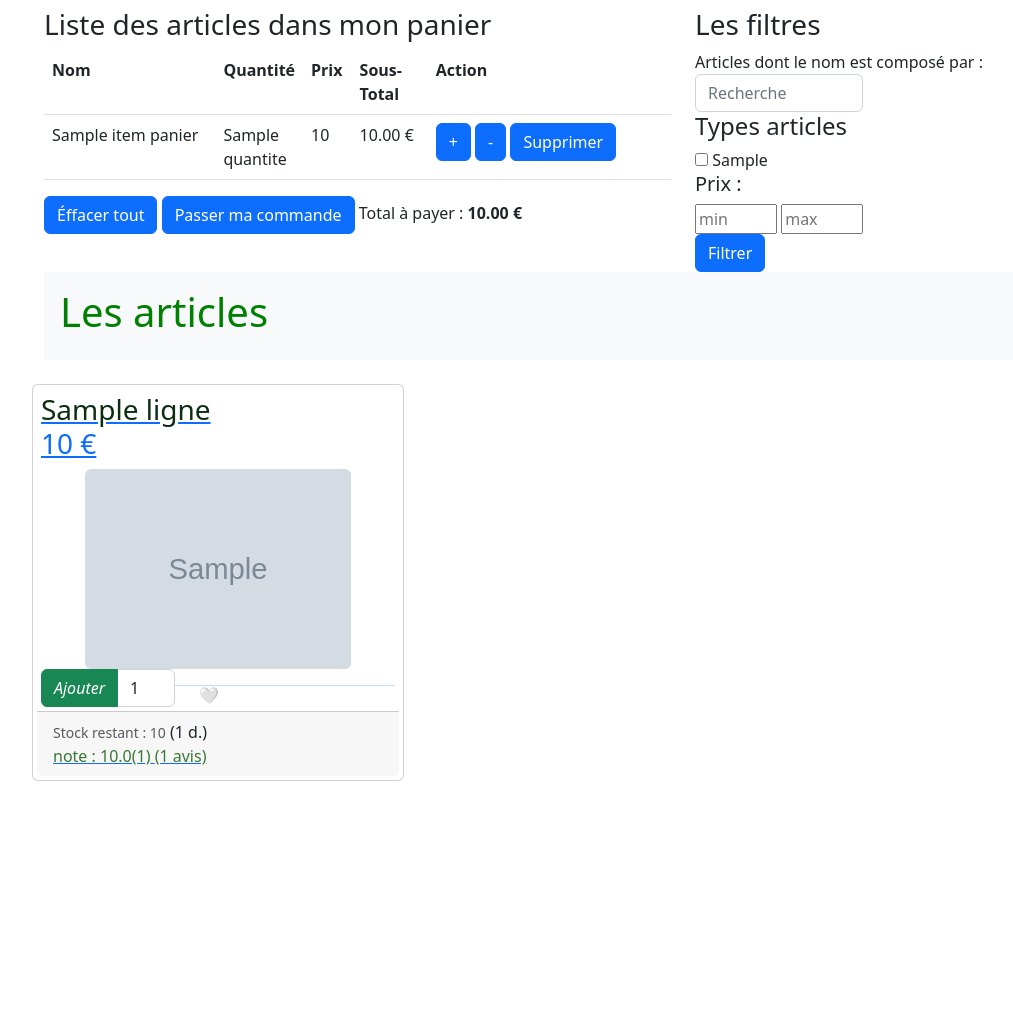
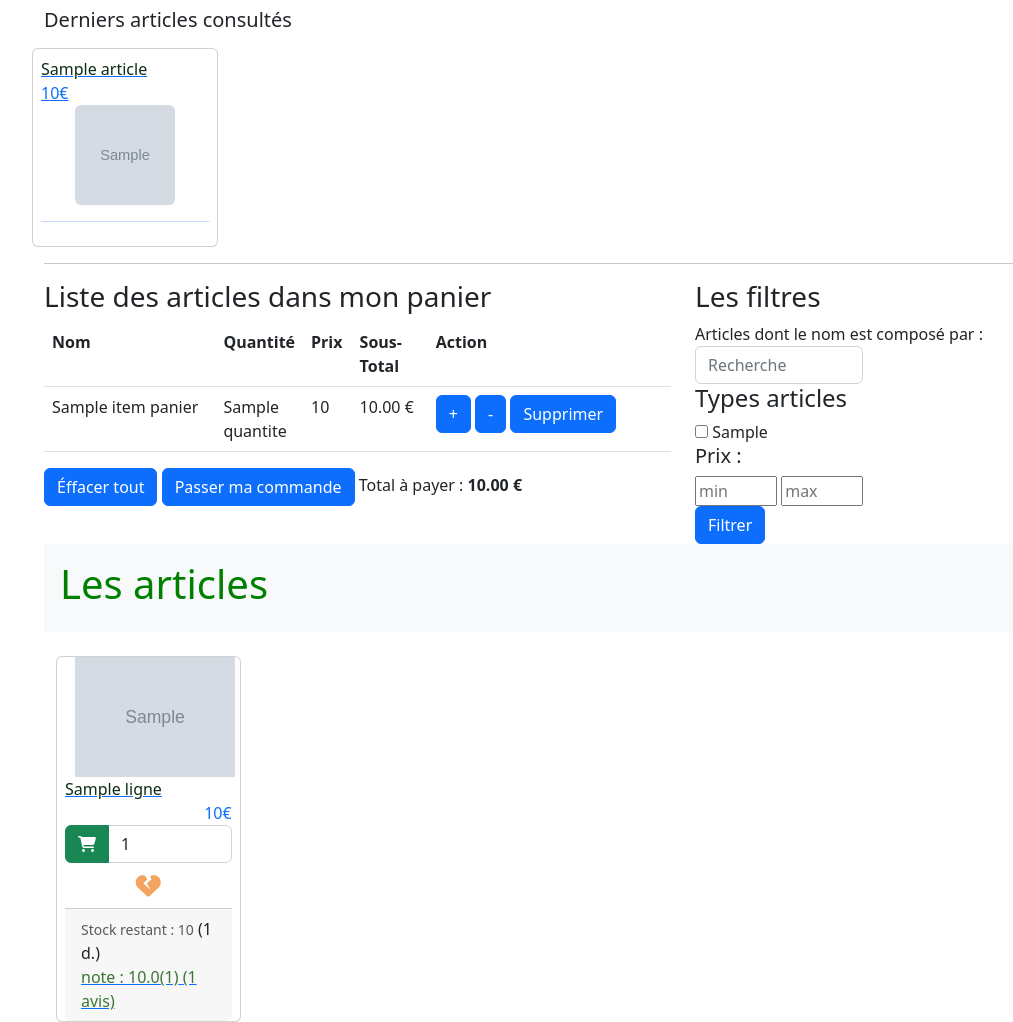
Before and after one commit to nathanboschi25/BikeUFC-SAE-S2.3-4-5, a Python web app: template templates/client/boutique/panier_article.html in a window 1280 px wide. Shown: the part 64-1086 px from the top of the page, without its empty margins (50-1063 px from the left). Before the commit the page ends 845 px from the top, so only its background shows below. Run offline with Jinja, Linux system fonts and the light colour scheme; the template is opened without the code that fills it: most values are stand-ins (such as "Sample title", 1, 10 or a date in 2020); grey boxes marked "Sample" are stand-in pictures; some libraries are stand-ins or nearby versions.

Commit message:
Styles de la page client

```diff
--- a/templates/client/boutique/panier_article.html
+++ b/templates/client/boutique/panier_article.html
@@ -6,6 +6,26 @@
 {% extends "client/layout_client.html" %}
 {% block body %}
     <div class="container">
+        <h3 class="h5">Derniers articles consultés</h3>
+        <div class="row">
+            {% for article in articles_historique  %}
+                <div class="card col-2 mt-2 p-1">
+                    <div class="card-body border-dark rounded p-1">
+                        <a href="/client/article/details?id_article={{ article.id_article }}" >
+                            <span style="color: #0b2e13">{{ article.nom }}</span><br>
+                            {{ article.prix }}€
+                            {%  if article.image is not none %}
+                                <img class="card-img-top rounded mx-auto d-block"  style="width:100px;height:100px"  src="{{ url_for('static', filename = 'images/')}}{{ article.image }}"  alt="image  de {{ article.nom }}" >
+                            {% else %} <img class="card-img-top rounded mx-auto d-block"   style="width:100px;height:100px"   src="{{ url_for('static', filename='images/no_photo.jpeg')}}"  alt="image  de {{ article.nom }}" >
+                            {% endif %}
+                            <hr>
+                        </a>
+                    </div>
+                </div>
+            {% endfor %}
+        </div>
+        <hr>
+
         <div class="row align-self-right">
             {% include('client/boutique/_panier.html') %}
             <div class="col">
@@ -18,47 +38,40 @@
         <div class="bg-light p-3">
             <h1>Les articles</h1>
         </div>
-
-    <div class="row">
+        <div class="row gx-3">
             {% for article in articles  %}
-                    <div class="card col-4 mt-4 p-1">
-                        <div class="card-body border-dark rounded p-1">
-                            <a href="/client/article/details?id_article={{ article.id_article }}" >
-                            <h3 class="card-title">
-                                <span style="color: #0b2e13">{{ article.nom }}</span><br>
-                                {{ article.prix }}
-                                €
-                            </h3>
-                            <div style="height:200px">
+                <div class="card col-2 mt-4 p-1O" style="margin-inline: 20px">
+                    <div class="card-body border-dark rounded p-0">
                         {%  if article.image is not none %}
-                                    <img class="card-img-top rounded mx-auto d-block" style="height: 200px; width : auto;" src="{{ url_for('static', filename = 'images/')}}{{ article.image }}"  alt="image  de {{ article.nom }}" >
+                            <img class="card-img-top rounded mx-auto d-block" style="height: 120px; width : 180px; object-fit: contain" src="{{ url_for('static', filename = 'images/')}}{{ article.image }}"  alt="image  de {{ article.nom }}" >
                         {% else %} <img class="card-img-top rounded mx-auto d-block" style="height: 100%" src="{{ url_for('static', filename='images/no_photo.jpeg')}}"  alt="image  de {{ article.nom }}" >
                         {% endif %}
-                                <hr>
-                            </div></a>
-                            <div class="row">
+                        <a href="/client/article/details?id_article={{ article.id_article }}" >
+                            <span style="color: #0b2e13;">{{ article.nom }}</span><br><span style="float: right;">{{ article.prix }}€</span><br>
+                        </a>
+                        <div>
                             {# #}                                {% if  article.stock is defined and article.stock != None %}
                             {# #}                                    {% if article.stock > 0 %}
-                                    <form  action="/client/panier/add"  method="post" class="col-5">
+                                <form  action="/client/panier/add"  method="post">
                                     <input type="hidden" name="id_article" value="{{ article.id_article }}">
                                     <div class="input-group">
                                         <button class="btn  btn-success"  id="button-addon1">
-                                            <i class="fas fa-shopping-cart">Ajouter</i>
+                                            <i class="fa-solid fa-shopping-cart"></i>
                                         </button>
                                         <input type="number" id="input-{{ article.id_article }}" step="1" min="0" max="{{ article.stock }}" class="form-control" value="1" name="quantite"  aria-describedby="button-addon1">
                                     </div>
                                 </form>
                                 {# #}                                    {% endif %}
                             {# #}                                {% endif %}
-                                 <div class="col-2 align-content-end">
+
                                 {% if article.liste_envie is defined %}
                                     {%if  article.liste_envie== 1%}
-                                         <a href="/client/envie/add?id_article={{ article.id_article }}" style="text-decoration: none">💛</a>
+                                <a href="/client/envie/add?id_article={{ article.id_article }}" style="text-decoration: none; font-size: 25px; color: mediumvioletred; display: grid; place-items: center; margin: 10px 0"><i class="fa-solid fa-heart"></i></a>
                                     {% else %}
-                                         <a href="/client/envie/add?id_article={{ article.id_article }}" style="text-decoration: none">🤍</a>
+                                <a href="/client/envie/add?id_article={{ article.id_article }}" style="text-decoration: none; font-size: 25px; color: sandybrown; display: grid; place-items: center; margin: 10px 0"><i class="fa-solid fa-heart-crack"></i></a>
                                     {% endif %}
                                 {% endif %}
-                                 </div>
+
                         </div>
                     </div>
                     <div class="card-footer">
--- a/templates/client/layout_client.html
+++ b/templates/client/layout_client.html
@@ -8,7 +8,7 @@
     {% block stylesheets %}
         <link rel="stylesheet" href="{{ url_for('static', filename='assets/css/bootstrap.css') }}" >
         <link rel="stylesheet" href="{{ url_for('static', filename='assets/css/mes_styles.css') }}" >
-{#                <link rel="stylesheet" href="https://cdn.jsdelivr.net/npm/bootstrap-icons@1.8.3/font/bootstrap-icons.css">#}
+        <link rel="stylesheet" href="https://cdnjs.cloudflare.com/ajax/libs/font-awesome/6.3.0/css/all.min.css">
     {% endblock %}
 </head>
 <body>
```
Lines whose indentation alone changed are shown as unchanged.
